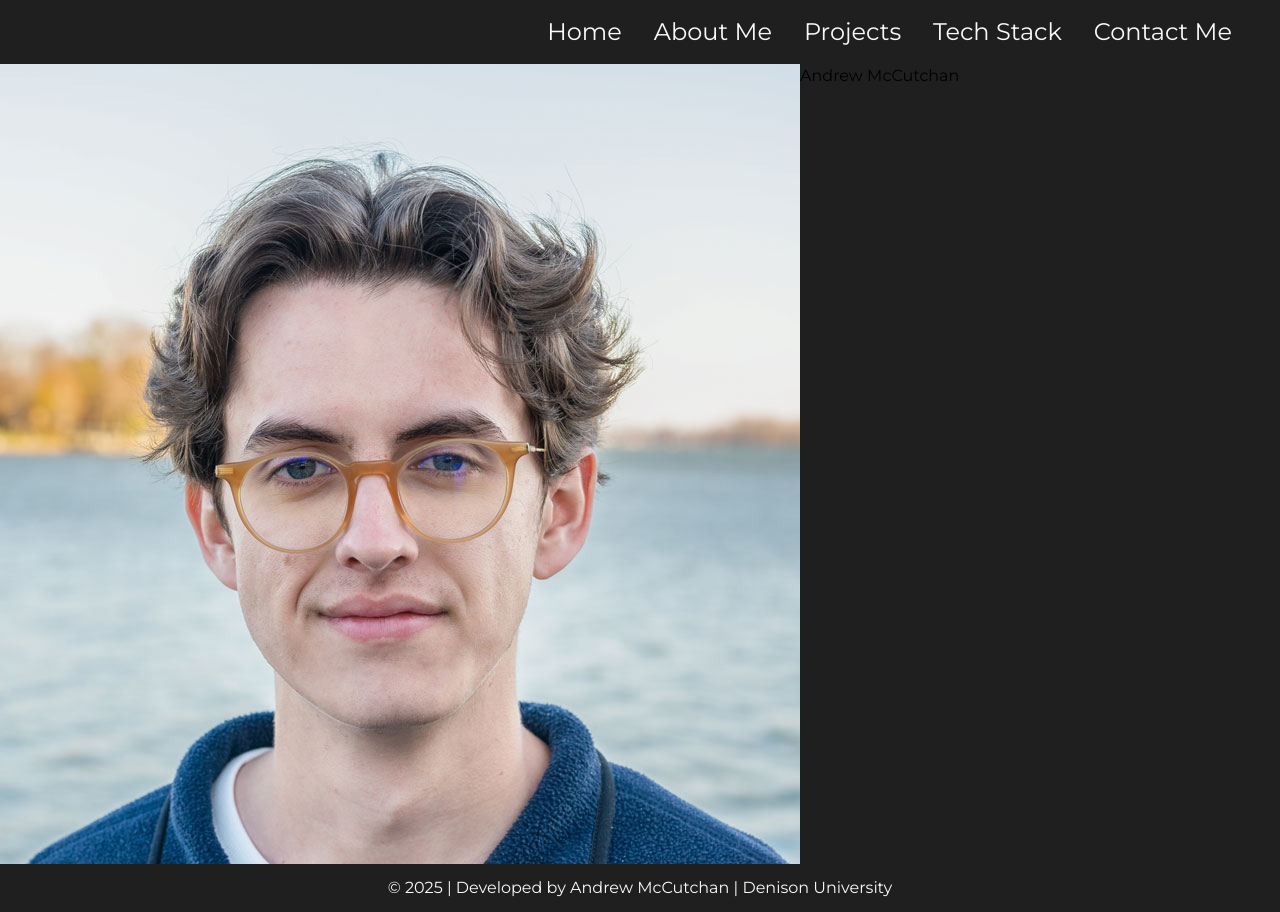
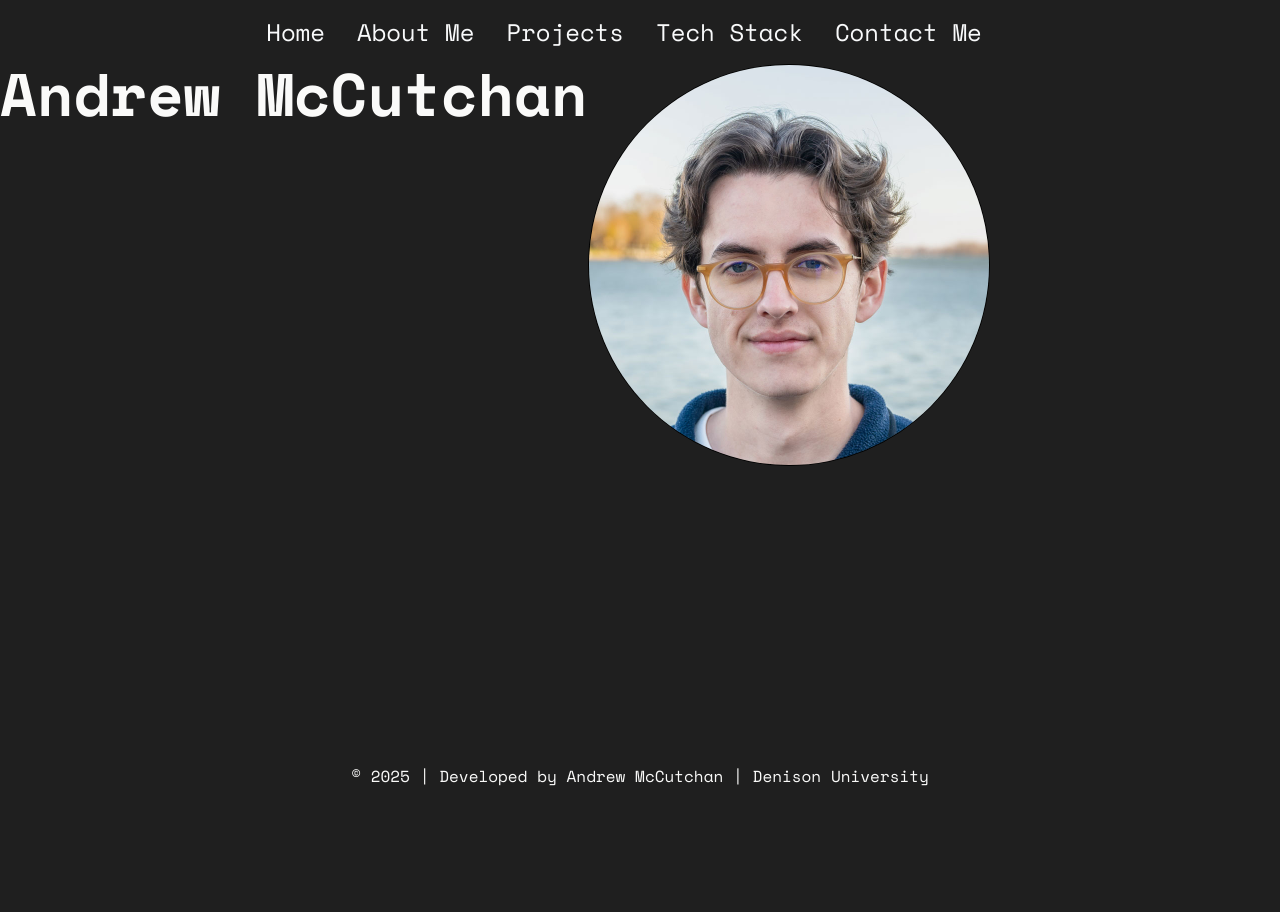
Before and after one commit to andmccutchan/Personal-Website, a React (Vite) app: page / in a window 1280 px wide. After the commit the page ends 800 px from the top, so only its background shows below. Built offline with nearby package versions, Linux system fonts and the light colour scheme.

Commit message:
Working on hero section, changed fonts

```diff
--- a/index.html
+++ b/index.html
@@ -6,7 +6,7 @@
     <link rel="preconnect" href="https://fonts.googleapis.com" />
     <link rel="preconnect" href="https://fonts.gstatic.com" crossorigin />
     <link
-      href="https://fonts.googleapis.com/css2?family=Montserrat:ital,wght@0,100..900;1,100..900&display=swap"
+      href="https://fonts.googleapis.com/css2?family=Space+Mono:ital,wght@0,400;0,700;1,400;1,700&display=swap"
       rel="stylesheet"
     />
     <meta name="viewport" content="width=device-width, initial-scale=1.0" />
--- a/src/Components/Header.jsx
+++ b/src/Components/Header.jsx
@@ -3,8 +3,9 @@ import React from "react";
 const Header = () => {
   return (
     <nav className="flex text-gray-50 w-full justify-between">
-      <div className="max-w-screen-xl flex flex-wrap items-center justify-between mx-auto p-4 w-full">
+      <div className="max-w-screen-xl flex flex-wrap items-center justify-center mx-auto p-4 w-full">
         <div className="flex w-auto">
+          <p className="md:hidden text-3xl">Andrew McCutchan</p>
           <button
             data-collapse-toggle="navbar-default"
             type="button"
@@ -30,7 +31,7 @@ const Header = () => {
             </svg>
           </button>
         </div>
-        <div className="hidden md:flex md:w-auto md:">
+        <div className="hidden md:flex md:w-auto">
           <ul className="flex text-2xl justify-between w-full">
             <li className="me-8">
               <a className="relative group" href="#">
--- a/src/Components/HeroSection.jsx
+++ b/src/Components/HeroSection.jsx
@@ -2,12 +2,16 @@ import React from "react";
 
 const HeroSection = () => {
   return (
-    <div className="flex">
-      <img
-        src="/Andrew-McCutchan-website-headshot.jpg"
-        alt="Andrew McCutchan"
-      />
-      <h1>Andrew McCutchan</h1>
+    <div className="flex w-full">
+      <h1 className="text-6xl font-bold text-stone-50">Andrew McCutchan</h1>
+      <div className="border rounded-full overflow-hidden">
+        <img
+          src="/Andrew-McCutchan-website-headshot.jpg"
+          alt="Andrew McCutchan"
+          width="400px"
+          height="400px"
+        />
+      </div>
     </div>
   );
 };
--- a/src/index.css
+++ b/src/index.css
@@ -2,5 +2,5 @@
 
 body {
   background-color: #1f1f1f;
-  font-family: "Montserrat", serif;
+  font-family: "Space Mono", serif;
 }
```
